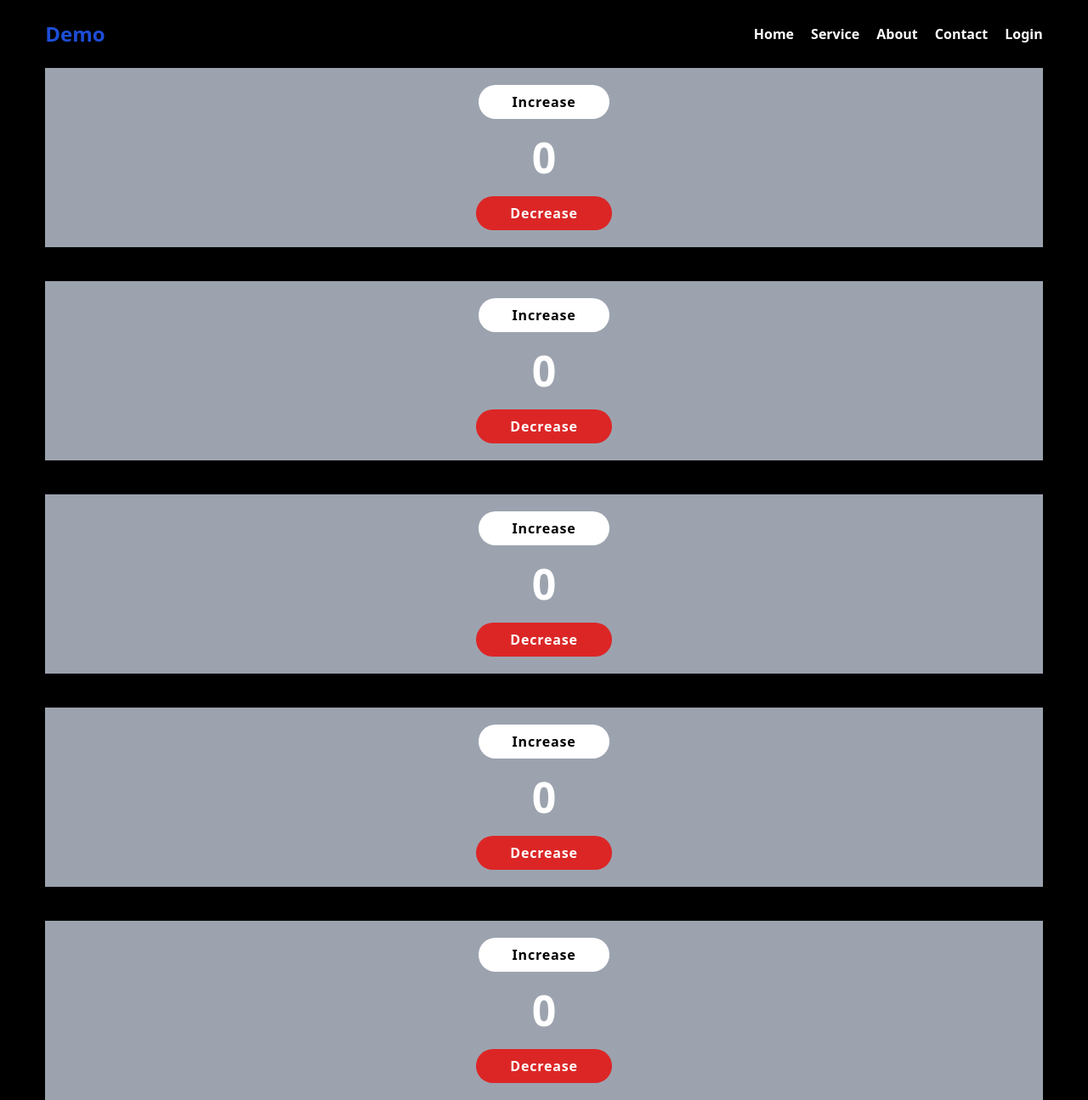
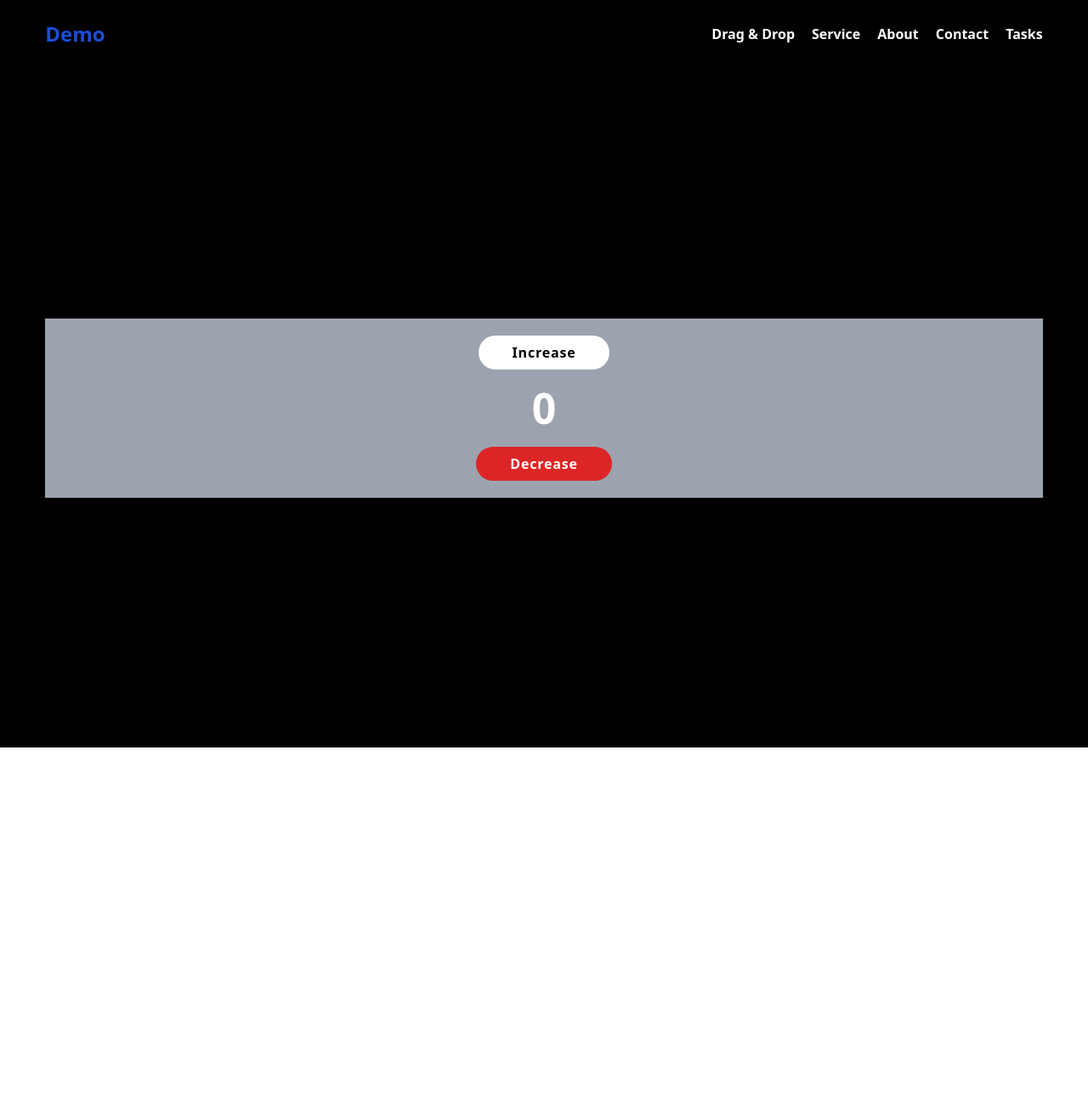
Before and after one commit to safwanbin2/computir-client, a React (Vite) app: page / in a window 1280 px wide. Shown: the whole page at 85% size. After the commit the page ends 880 px from the top, so only its background shows below. Built offline with nearby package versions, Linux system fonts and the light colour scheme.

Commit message:
[add] draganddrop

```diff
--- a/package.json
+++ b/package.json
@@ -11,6 +11,7 @@
   },
   "dependencies": {
     "react": "^18.2.0",
+    "react-beautiful-dnd": "^13.1.1",
     "react-dom": "^18.2.0",
     "react-router-dom": "^6.23.1",
     "sonner": "^1.4.41"
--- a/src/components/shared/navbar/Navbar.jsx
+++ b/src/components/shared/navbar/Navbar.jsx
@@ -1,5 +1,4 @@
 import { Link, NavLink } from "react-router-dom";
-import iPad from "../../../assets/iPadPro.jpg";
 import { useEffect, useState } from "react";
 
 const Navbar = () => {
@@ -40,12 +39,12 @@ const Navbar = () => {
         </div>
         <div className="flex items-center justify-between gap-5 font-semibold">
           <NavLink
-            to={"/home"}
+            to={"/drag-and-drop"}
             className={({ isActive, isPending }) =>
               `${isActive ? "text-blue-600 font-bold" : ""}`
             }
           >
-            Home
+            Drag & Drop
           </NavLink>
           <NavLink
             to={"/service"}
@@ -77,7 +76,7 @@ const Navbar = () => {
               `${isActive ? "text-blue-600 font-bold" : ""}`
             }
           >
-            Login
+            Tasks
           </NavLink>
         </div>
       </div>
--- /dev/null
+++ b/src/pages/dragAndDrop/DragAndDrop.jsx
@@ -0,0 +1,89 @@
+import { useState } from "react";
+
+const DragAndDrop = () => {
+  const [persons, setPersons] = useState([
+    {
+      id: 1,
+      name: "John",
+      photo:
+        "https://img.freepik.com/free-photo/bearded-man-with-striped-shirt_273609-7180.jpg",
+    },
+    {
+      id: 2,
+      name: "Lily",
+      photo:
+        "https://encrypted-tbn0.gstatic.com/images?q=tbn:ANd9GcQ68xCJyjzwUC0J89fXPOkmIvW09vTZjHRkVg&s",
+    },
+    {
+      id: 3,
+      name: "Bill",
+      photo:
+        "https://img.freepik.com/free-photo/handsome-confident-smiling-man-with-hands-crossed-chest_176420-18743.jpg?size=626&ext=jpg&ga=GA1.1.2008272138.1727654400&semt=ais_hybrid",
+    },
+    {
+      id: 4,
+      name: "Ded",
+      photo:
+        "https://t3.ftcdn.net/jpg/02/43/12/34/360_F_243123463_zTooub557xEWABDLk0jJklDyLSGl2jrr.jpg",
+    },
+    {
+      id: 5,
+      name: "alib",
+      photo:
+        "https://encrypted-tbn0.gstatic.com/images?q=tbn:ANd9GcRCIyTZVXyb90oYHRiiX6YkNUc0CnzGwWjI3Q&s",
+    },
+  ]);
+  const [draggingIndex, setDraggingIndex] = useState(null);
+
+  const handleDragStart = (index) => {
+    setDraggingIndex(index);
+  };
+
+  const handleDragOver = (e, index) => {
+    e.preventDefault();
+
+    console.log({ index, draggingIndex });
+
+    if (index !== draggingIndex) {
+      const updatedPersons = [...persons];
+      const draggedItem = updatedPersons[draggingIndex];
+      updatedPersons.splice(draggingIndex, 1);
+      updatedPersons.splice(index, 0, draggedItem);
+
+      setDraggingIndex(index);
+      setPersons(updatedPersons);
+    }
+  };
+
+  const handleDrop = () => {
+    setDraggingIndex(null); // Reset the dragging state
+  };
+
+  return (
+    <div className="text-white min-h-screen w-full flex justify-center items-center">
+      <div className="w-11/12 h-full space-y-10">
+        <h2>Drag and drop perosns</h2>
+        <div className="grid grid-cols-2 gap-10 cursor-pointer">
+          {persons.map((person, index) => (
+            <div
+              className="grid grid-cols-2 bg-gray-900 rounded-2xl justify-center items-center"
+              key={person.id}
+              person={person}
+              draggable
+              onDragStart={() => handleDragStart(index)}
+              onDragOver={(e) => handleDragOver(e, index)}
+              onDrop={handleDrop}
+            >
+              <p className="text-3xl font-semibold tracking-widest ms-10">
+                {person.name}
+              </p>
+              <img className="w-full" src={person.photo} alt="" />
+            </div>
+          ))}
+        </div>
+      </div>
+    </div>
+  );
+};
+
+export default DragAndDrop;
--- a/src/pages/home/Home.jsx
+++ b/src/pages/home/Home.jsx
@@ -39,66 +39,6 @@ const Home = () => {
           Decrease
         </button>
       </div>
-      <div className="flex flex-col justify-center items-center gap-2 bg-gray-400 w-11/12 p-5">
-        <button
-          onClick={() => setCount((prev) => (prev < 5 ? prev + 1 : prev))}
-          className="bg-white text-black px-10 py-2 rounded-full font-semibold tracking-wider"
-        >
-          Increase
-        </button>
-        <h1 className="text-[50px] font-bold text-white">{count}</h1>
-        <button
-          onClick={() => setCount((prev) => (prev > 0 ? prev - 1 : prev))}
-          className="bg-red-600 text-white px-10 py-2 rounded-full font-semibold tracking-wider"
-        >
-          Decrease
-        </button>
-      </div>
-      <div className="flex flex-col justify-center items-center gap-2 bg-gray-400 w-11/12 p-5">
-        <button
-          onClick={() => setCount((prev) => (prev < 5 ? prev + 1 : prev))}
-          className="bg-white text-black px-10 py-2 rounded-full font-semibold tracking-wider"
-        >
-          Increase
-        </button>
-        <h1 className="text-[50px] font-bold text-white">{count}</h1>
-        <button
-          onClick={() => setCount((prev) => (prev > 0 ? prev - 1 : prev))}
-          className="bg-red-600 text-white px-10 py-2 rounded-full font-semibold tracking-wider"
-        >
-          Decrease
-        </button>
-      </div>
-      <div className="flex flex-col justify-center items-center gap-2 bg-gray-400 w-11/12 p-5">
-        <button
-          onClick={() => setCount((prev) => (prev < 5 ? prev + 1 : prev))}
-          className="bg-white text-black px-10 py-2 rounded-full font-semibold tracking-wider"
-        >
-          Increase
-        </button>
-        <h1 className="text-[50px] font-bold text-white">{count}</h1>
-        <button
-          onClick={() => setCount((prev) => (prev > 0 ? prev - 1 : prev))}
-          className="bg-red-600 text-white px-10 py-2 rounded-full font-semibold tracking-wider"
-        >
-          Decrease
-        </button>
-      </div>
-      <div className="flex flex-col justify-center items-center gap-2 bg-gray-400 w-11/12 p-5">
-        <button
-          onClick={() => setCount((prev) => (prev < 5 ? prev + 1 : prev))}
-          className="bg-white text-black px-10 py-2 rounded-full font-semibold tracking-wider"
-        >
-          Increase
-        </button>
-        <h1 className="text-[50px] font-bold text-white">{count}</h1>
-        <button
-          onClick={() => setCount((prev) => (prev > 0 ? prev - 1 : prev))}
-          className="bg-red-600 text-white px-10 py-2 rounded-full font-semibold tracking-wider"
-        >
-          Decrease
-        </button>
-      </div>
     </div>
   );
 };
--- a/src/routes/Routes.jsx
+++ b/src/routes/Routes.jsx
@@ -7,6 +7,7 @@ import Contact from "../pages/contact/Contact";
 import Login from "../pages/login/Login";
 import Registration from "../pages/registration/Registration";
 import Tasks from "../pages/tasks/Tasks";
+import DragAndDrop from "../pages/dragAndDrop/DragAndDrop";
 
 export const router = createBrowserRouter([
   {
@@ -41,6 +42,10 @@ export const router = createBrowserRouter([
         path: "/tasks",
         element: <Tasks />,
       },
+      {
+        path: "/drag-and-drop",
+        element: <DragAndDrop />,
+      },
     ],
   },
   {
```
Also changed, not shown: 1 other file (tests, documents, lock files or other folders).
